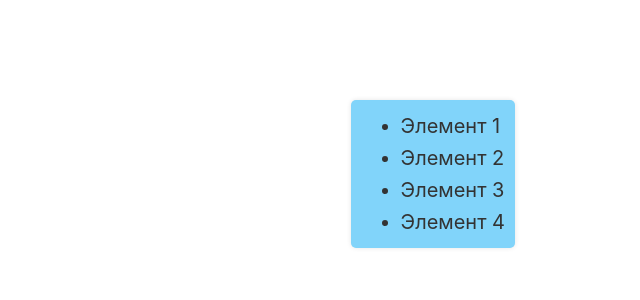
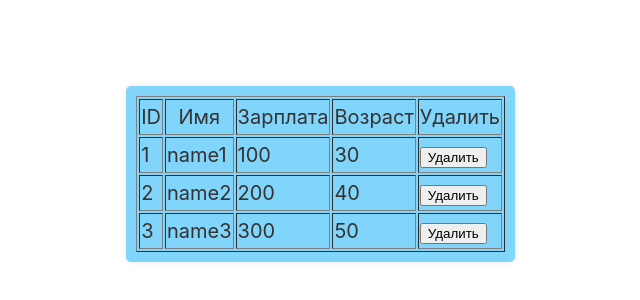
Before and after one commit to rayssssbush/vue_uch, a Vue app: page / in a window 1280 px wide. Shown: the part 226-526 px from the top of the page, without its empty margins (125-765 px from the left). Built offline with nearby package versions, Linux system fonts and the light colour scheme.

Commit message:
Задание 45

```diff
--- a/src/App.vue
+++ b/src/App.vue
@@ -5,15 +5,28 @@ import TheWelcome from './components/TheWelcome.vue'
 
 <template>
 	<div>
-		<ul>
-			<li
-				v-for="(item, index) in items"
-				:key="index"
-				@click="removeItem(index)"
-			>
-				{{ item }}
-			</li>
-		</ul>
+		<table border="1">
+			<thead>
+				<tr>
+					<th>ID</th>
+					<th>Имя</th>
+					<th>Зарплата</th>
+					<th>Возраст</th>
+					<th>Удалить</th>
+				</tr>
+			</thead>
+			<tbody>
+				<tr v-for="(user, index) in users" :key="user.id">
+					<td>{{ user.id }}</td>
+					<td>{{ user.name }}</td>
+					<td>{{ user.salary }}</td>
+					<td>{{ user.age }}</td>
+					<td>
+						<button @click="removeUser(index)">Удалить</button>
+					</td>
+				</tr>
+			</tbody>
+		</table>
 	</div>
 </template>
 
@@ -21,13 +34,17 @@ import TheWelcome from './components/TheWelcome.vue'
 export default {
 	data() {
 		return {
-			items: ['Элемент 1', 'Элемент 2', 'Элемент 3', 'Элемент 4'],
+			users: [
+				{ id: 1, name: 'name1', salary: 100, age: 30 },
+				{ id: 2, name: 'name2', salary: 200, age: 40 },
+				{ id: 3, name: 'name3', salary: 300, age: 50 },
+			],
 		}
 	},
 	methods: {
-		// Метод для удаления элемента из массива
-		removeItem(index) {
-			this.items.splice(index, 1) // Удаляем элемент по индексу
+		// Метод для удаления работника
+		removeUser(index) {
+			this.users.splice(index, 1) // Удаляем пользователя по индексу
 		},
 	},
 }
```
